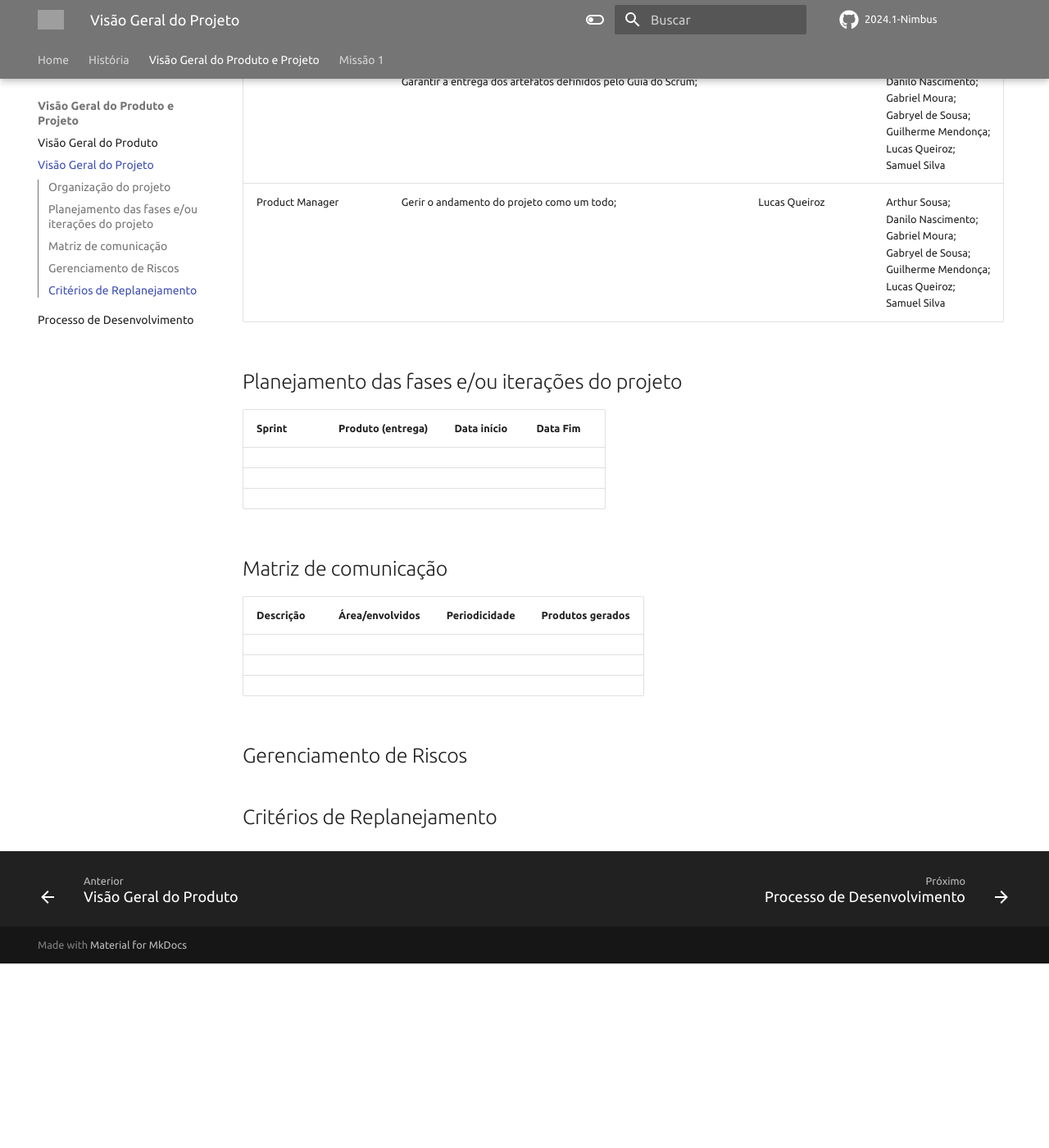
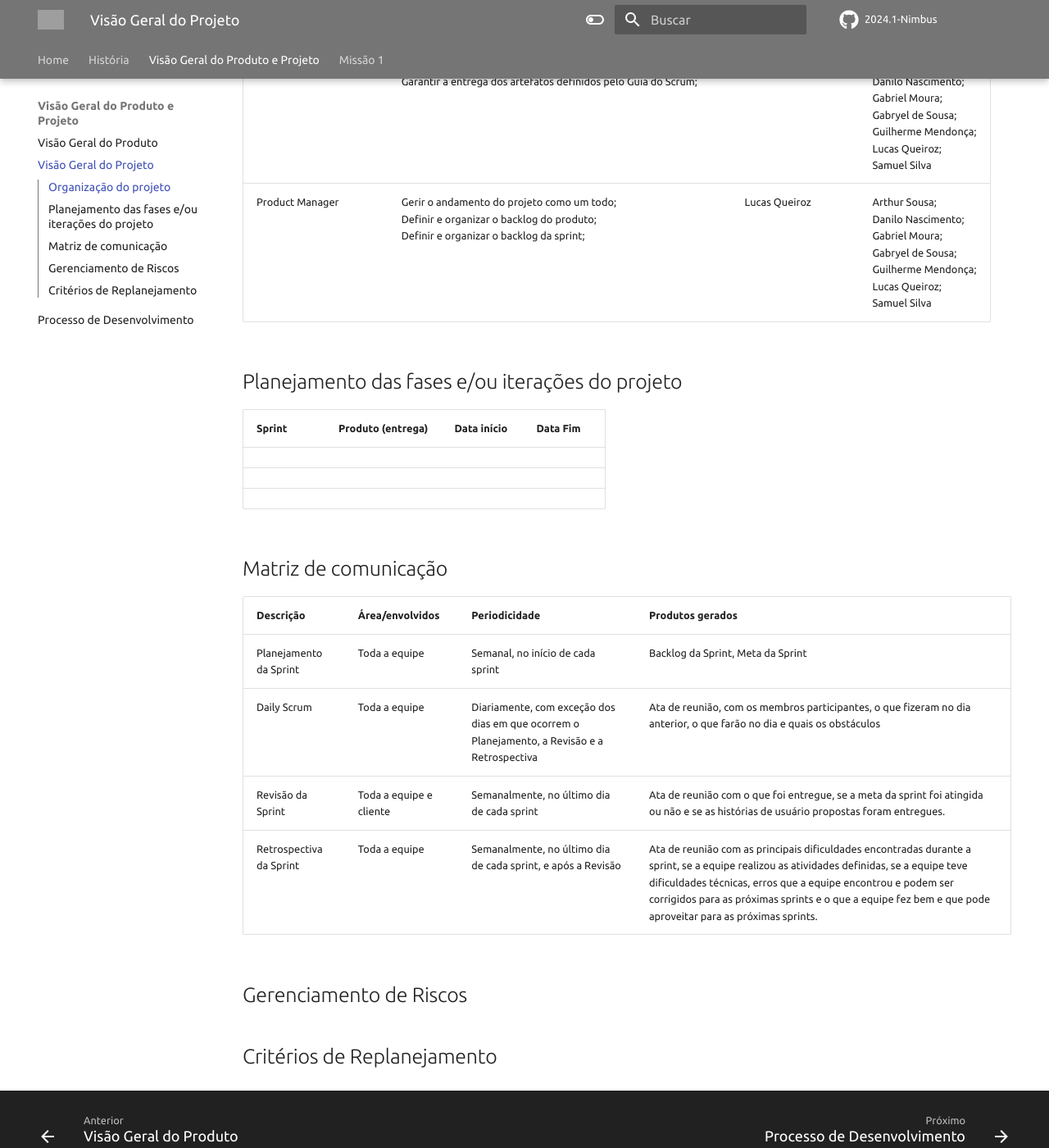
Before and after one commit to mdsreq-fga-unb/2024.1-Nimbus, an MkDocs documentation site: the page built from docs/visao-geral/visao-projeto.md, in a window 1280 px wide and 1400 px high, scrolled down 982 px. Shown: the whole window at 82% size. Built offline with MkDocs 1.6.1 and Material for MkDocs 9.7.7, drawn with Linux system fonts in a browser that asks for light colours; comment, search, counter and statistics services are not loaded; before the commit the page ends 2157 px from its top, so only the background shows below that; some of the changed text lies outside the part shown; grey boxes are pictures that could not be loaded.

Commit message:
Adiciona matriz de comunicação
Co-authored-by: Gabriel Moura <gabrielmourajulho2005@gmail.com>

```diff
--- a/docs/visao-geral/visao-projeto.md
+++ b/docs/visao-geral/visao-projeto.md
@@ -6,10 +6,10 @@
 | -----                 | ----------- | ----------- | ------------- |
 | Desenvolvedor       | Construir o código da aplicação;<br>Tomar decisões arquiteturais;<br> | Arthur Sousa | Arthur Sousa;<br>Danilo Nascimento;<br>Gabriel Moura;<br>Gabryel de Sousa;<br>Guilherme Mendonça;<br>Lucas Queiroz;<br>Samuel Silva |
 | Engenheiro de requisitos      | Elicitar requisitos;<br>Analisar requisitos;<br>Declarar requisitos;<br>Organizar e atualizar requisitos;<br> | Lucas Queiroz | Arthur Sousa;<br/>Danilo Nascimento;<br/>Gabriel Moura;<br/>Gabryel de Sousa;<br/>Guilherme Mendonça;<br/>Lucas Queiroz;<br/>Samuel Silva |
-| Analista de qualidade      | Criar testes unitários e de integração para encontrar erros no sistema;<br> | Guilherme Mendonça | Arthur Sousa;<br/>Danilo Nascimento;<br/>Gabriel Moura;<br/>Gabryel de Sousa;<br/>Guilherme Mendonça;<br/>Lucas Queiroz;<br/>Samuel Silva |
+| Analista de qualidade      | Criar testes para encontrar erros no sistema;<br>Definir padrões para a qualidade do produto;<br> | Guilherme Mendonça | Arthur Sousa;<br/>Danilo Nascimento;<br/>Gabriel Moura;<br/>Gabryel de Sousa;<br/>Guilherme Mendonça;<br/>Lucas Queiroz;<br/>Samuel Silva |
 | Cliente | Fornecer informações necessárias para a Engenharia de Requisitos;<br>Fornecer feedback sobre o produto desenvolvido;<br>Servir como intermediador para com os usuários finais; | Philipe | Arthur Sousa;<br/>Danilo Nascimento;<br/>Gabriel Moura;<br/>Gabryel de Sousa;<br/>Guilherme Mendonça;<br/>Lucas Queiroz;<br/>Samuel Silva |
 | Scrum Master | Garantir a realização dos rituais definidos pelo Guia do Scrum;<br>Garantir a entrega dos artefatos definidos pelo Guia do Scrum;<br> | Gabriel Moura | Arthur Sousa;<br/>Danilo Nascimento;<br/>Gabriel Moura;<br/>Gabryel de Sousa;<br/>Guilherme Mendonça;<br/>Lucas Queiroz;<br/>Samuel Silva |
-| Product Manager | Gerir o andamento do projeto como um todo;<br> | Lucas Queiroz | Arthur Sousa;<br/>Danilo Nascimento;<br/>Gabriel Moura;<br/>Gabryel de Sousa;<br/>Guilherme Mendonça;<br/>Lucas Queiroz;<br/>Samuel Silva |
+| Product Manager | Gerir o andamento do projeto como um todo;<br>Definir e organizar o backlog do produto;<br>Definir e organizar o backlog da sprint;<br> | Lucas Queiroz | Arthur Sousa;<br/>Danilo Nascimento;<br/>Gabriel Moura;<br/>Gabryel de Sousa;<br/>Guilherme Mendonça;<br/>Lucas Queiroz;<br/>Samuel Silva |
 
 ## Planejamento das fases e/ou iterações do projeto
 
@@ -21,11 +21,12 @@
 
 ## Matriz de comunicação
 
-| Descrição | Área/envolvidos | Periodicidade | Produtos gerados |
-| --------- | --------------- | ------------- | ---------------- |
-|           |                 |               |                  |
-|           |                 |               |                  |
-|           |                 |               |                  |
+| Descrição               | Área/envolvidos         | Periodicidade                                                | Produtos gerados                                             |
+| ----------------------- | ----------------------- | ------------------------------------------------------------ | ------------------------------------------------------------ |
+| Planejamento da Sprint  | Toda a equipe           | Semanal, no início de cada sprint                            | Backlog da Sprint, Meta da Sprint                            |
+| Daily Scrum             | Toda a equipe           | Diariamente, com exceção dos dias em que ocorrem o Planejamento, a Revisão e a Retrospectiva | Ata de reunião, com os membros participantes, o que fizeram no dia anterior, o que farão no dia e quais os obstáculos |
+| Revisão da Sprint       | Toda a equipe e cliente | Semanalmente, no último dia de cada sprint                   | Ata de reunião com o que foi entregue, se a meta da sprint foi atingida ou não e se as histórias de usuário propostas foram entregues. |
+| Retrospectiva da Sprint | Toda a equipe           | Semanalmente, no último dia de cada sprint, e após a Revisão | Ata de reunião com as principais dificuldades encontradas durante a sprint, se a equipe realizou as atividades definidas, se a equipe teve dificuldades técnicas, erros que a equipe encontrou e podem ser corrigidos para as próximas sprints e o que a equipe fez bem e que pode aproveitar para as próximas sprints. |
 
 ## Gerenciamento de Riscos
 
```
